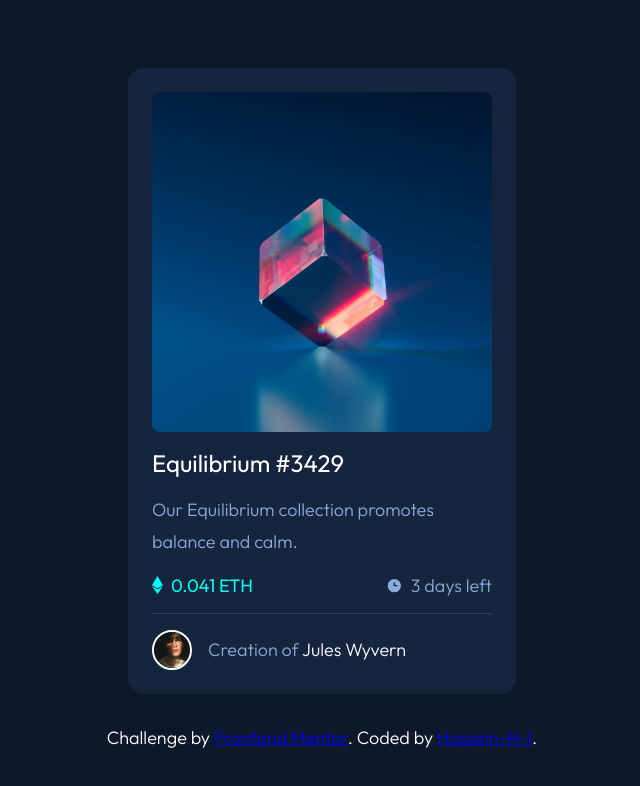
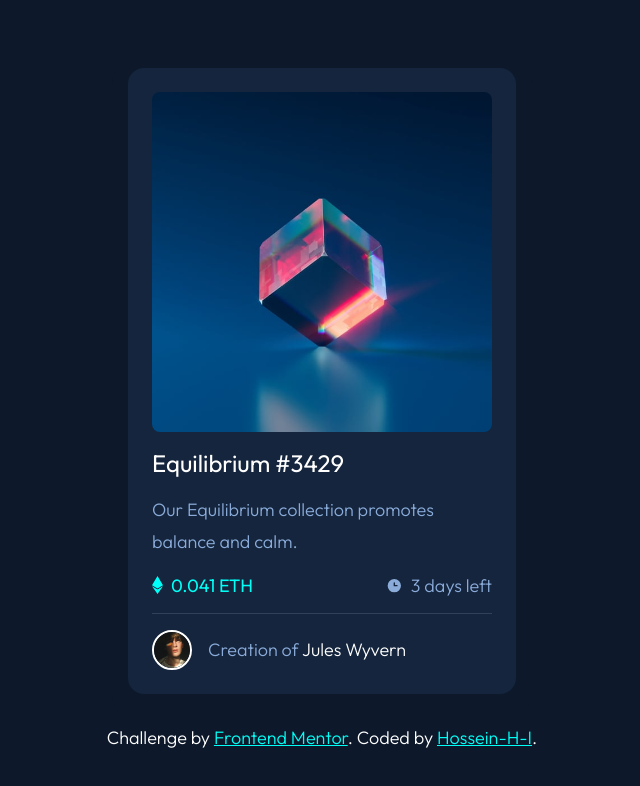
Before and after one commit to Hossein-H-I/NFT-preview-card-component, a plain HTML site: page index.html in a window 1280 px wide. Shown: the whole page, without its empty margins (318-958 px from the left). Drawn offline with Linux system fonts and the light colour scheme.

Commit message:
style.css

```diff
--- a/style.css
+++ b/style.css
@@ -149,3 +149,7 @@ footer{
     text-align: center;
     color: var(--White);
 }
+
+footer a{
+    color: var(--Cyan);
+}
```
